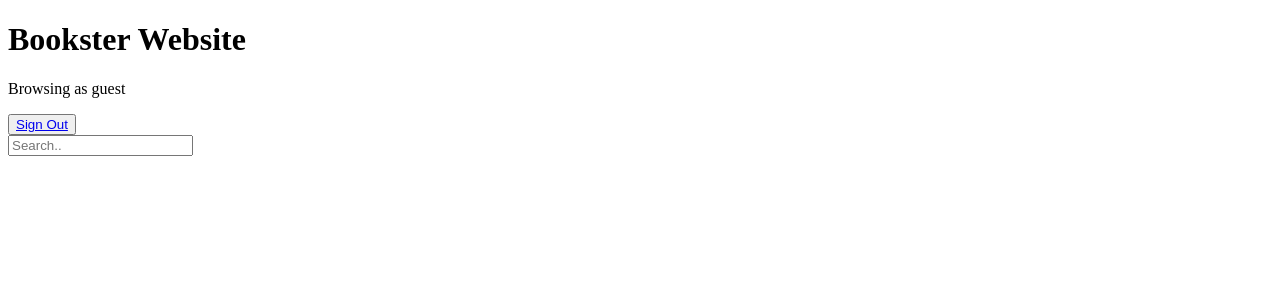
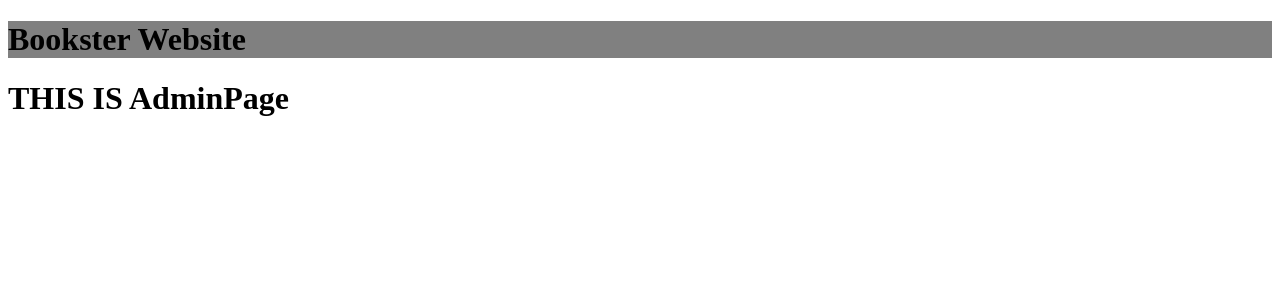
Before and after one commit to BoMar-Dev/bookster-project, a React (Create React App) app in the folder client/: page /admin in a window 1280 px wide. Shown: the top 300 px of the page. Built offline with nearby package versions, Linux system fonts and the light colour scheme.

Commit message:
sign in and out button now works for each page

```diff
--- a/client/src/App.js
+++ b/client/src/App.js
@@ -5,17 +5,20 @@ import { Routes, Route, } from 'react-router-dom';
 import { GuestPage } from './pages/GuestPage';
 import { UserPage } from './pages/UserPage';
 import './style/Main.css';
+import { AdminPage } from './pages/AdminPage';
+import { signInButton, signOutBtn } from './components/SignInAndOutButton';
 
 function App() {
   return (
     <>
-    < Header/>
+    < Header />
     <div className="App">
       <Routes>
         < Route path="/" element={ <LoginPage/> } />
         < Route path="/register" element={ <RegisterPage/> } />
         < Route path="/guest" element={ <GuestPage/> } />
         < Route path="/user" element={ <UserPage/> } />
+        < Route path="/admin" element={ <AdminPage/> } />
       </Routes>
     </div>
     </>
--- a/client/src/components/Header.js
+++ b/client/src/components/Header.js
@@ -1,40 +1,39 @@
-import {useState, useEffect} from "react"
-import { SearchField } from './SearchField';
+import {useState, useEffect} from "react";
+import '../style/Header.css';
+import { signInButton, signOutBtn } from "./SignInAndOutButton";
+import { SearchField } from "./SearchField";
 
  const Header = () => {
-  const [currentUser, setCurrentUser] = useState(undefined);
+  const [loggedIn, setLoggedIn] = useState(false);
 
+  function checkJwt(){
+    const jwtToken = sessionStorage.getItem("user");
+    if(jwtToken !== null){
+      setLoggedIn(true);
+    }else{
+      setLoggedIn(false);
+    }
 
-  const getCurrentUser = () => {
-    return JSON.parse(sessionStorage.getItem('username'));
   }
 
   useEffect(() => {
-    const user = getCurrentUser();
+    checkJwt();
 
-    if (user) {
-      setCurrentUser(user);
-    }
-  }, []);
-console.log(currentUser);
+  }, [loggedIn])
+
+
   return (
     <header className="header-container">
 
-        <h1>Bookster Website</h1>
-        {currentUser ? (
-          <div>
-            <p>Browsing as user <span>-{currentUser.username}- </span></p>
-            <button><a href="/">Sign Out</a></button>
-          </div>
-        ) : (
-          <div>
-            <p>Browsing as guest</p>
-            <button><a href="/">Sign Out</a></button>
-          </div>
-        )}
+        <h1 className="header-title">Bookster Website</h1>
 
+         {loggedIn ? signOutBtn(): signInButton()}
+         {/* {!loggedIn && signInButton()} */}
+        {/* <div className="Allt-inom-denna-div-ska-döljas-på-startsidan">
+          <p>Browsing as GUEST <span>--username--</span></p>
+          {signInButton()}
+        </div> */}
 
-        <SearchField/>
     </header>
   )
 }
--- /dev/null
+++ b/client/src/components/SignInAndOutButton.js
@@ -0,0 +1,18 @@
+import React from 'react';
+
+
+
+const signInButton = () => {
+    if(window.location.href === 'http://localhost:3000/guest') {
+        return <button className='sign-out-btn'><a href="/">Sign In</a></button>
+    }
+}
+
+const signOutBtn = () => {
+
+    return <button onClick={()=> {sessionStorage.clear()}} ><a href="/">Sign Out</a></button>
+}
+
+
+
+export { signInButton, signOutBtn };
--- a/client/src/pages/AdminPage.js
+++ b/client/src/pages/AdminPage.js
@@ -1,5 +1,5 @@
 export const AdminPage = () => {
   return (
-    <div>AdminPage</div>
+    <div><h1> THIS IS AdminPage</h1></div>
   )
 }
--- a/client/src/pages/GuestPage.js
+++ b/client/src/pages/GuestPage.js
@@ -1,5 +1,7 @@
 import { useState, useEffect } from 'react';
 import React from 'react'
+import { SearchField } from '../components/SearchField';
+import { signOutBtn } from '../components/SignInAndOutButton';
 
 
 export const GuestPage = () => {
@@ -27,6 +29,8 @@ useEffect(() => {
 
   return (
     <div className='guest-container'>
+      < SearchField />
+      {/* {signOutBtn()} */}
         <section >
           <h2>Book title</h2>
           {books.map((bookTitle) => {
--- a/client/src/pages/LoginPage.js
+++ b/client/src/pages/LoginPage.js
@@ -1,6 +1,7 @@
 import React, { useState } from 'react'
 import { useNavigate } from 'react-router-dom';
 import { LoginService } from '../components/LoginService';
+import Header from '../components/Header';
 
 
 
@@ -11,6 +12,9 @@ import { LoginService } from '../components/LoginService';
  const LoginPage = () => {
   const [password, setPassword] = useState('');
   const [username, setUsername]= useState('');
+  const [proceedAsGuest, setProceedAsGuest]=useState(false)
+  const [role, setRole] = useState();
+
 
 
   const navigate = useNavigate();
@@ -18,10 +22,24 @@ import { LoginService } from '../components/LoginService';
   const handleLogin = async (e) => {
     e.preventDefault();
     try {
-      await LoginService(username,password).then(
+      await LoginService(username,password,role ).then(
         () => {
+
           navigate('/user');
           window.location.reload();
+
+          // if(role === "ADMIN"){
+          //   navigate('/admin');
+          //   window.location.reload();
+          // } else if (role === "USER"){
+          //   navigate('/user');
+          //   window.location.reload();
+          // } else {
+          //   navigate('/guest')
+          //   window.location.reload();
+          // }
+
+
         },
         (error) => {
           console.log(error);
@@ -60,7 +78,9 @@ import { LoginService } from '../components/LoginService';
                 <button type="submit">Sign in</button>
             </form>
             <p>No account? Sign up <a href="/register" >here!</a></p>
-            <button><a href="/guest">Proceed as guest user</a></button>
+            <button onClick={()=>setProceedAsGuest(!proceedAsGuest)} ><a href="/guest">Proceed as guest user</a></button>
+
+
         </div>
     </div>
   )
--- a/client/src/style/Header.css
+++ b/client/src/style/Header.css
@@ -0,0 +1,3 @@
+.header-container {
+    background-color: grey;
+}
```
Also changed, not shown: client/src/components/LoginService.js (+7 -1 lines).
